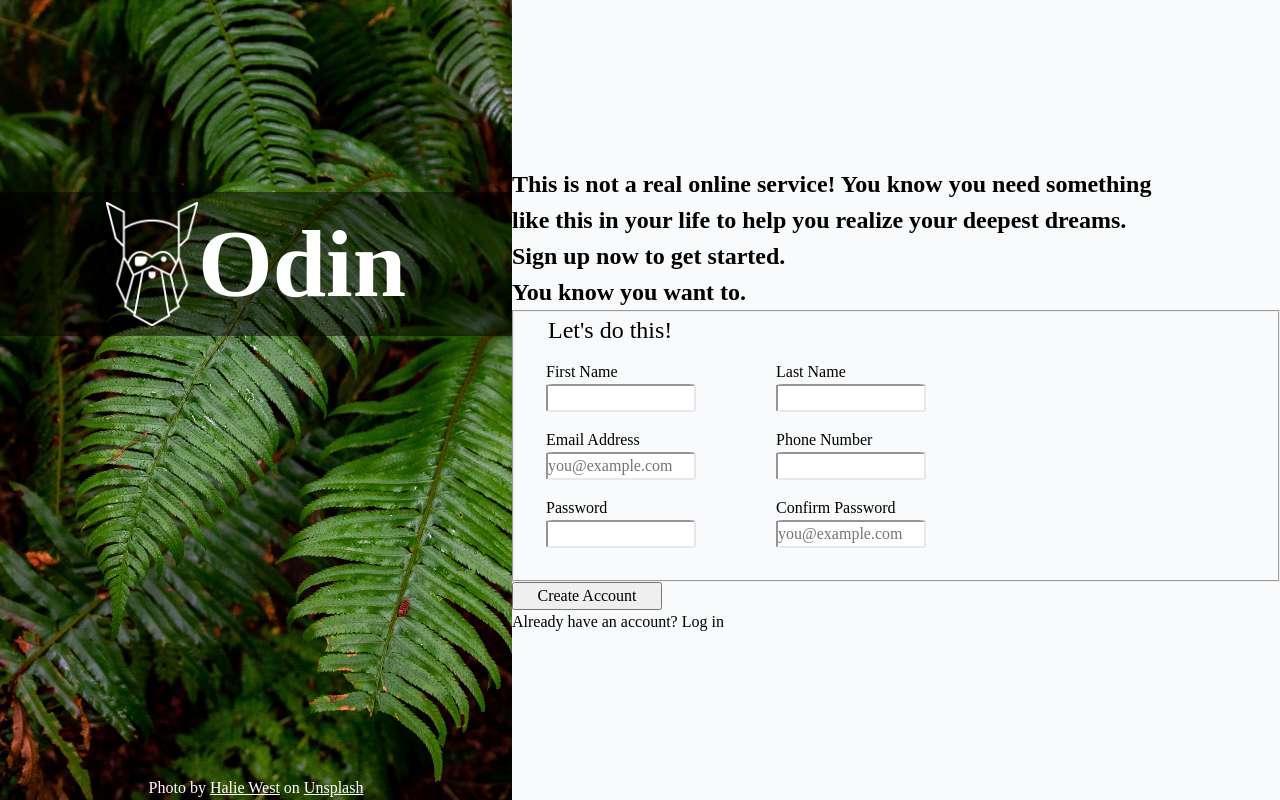
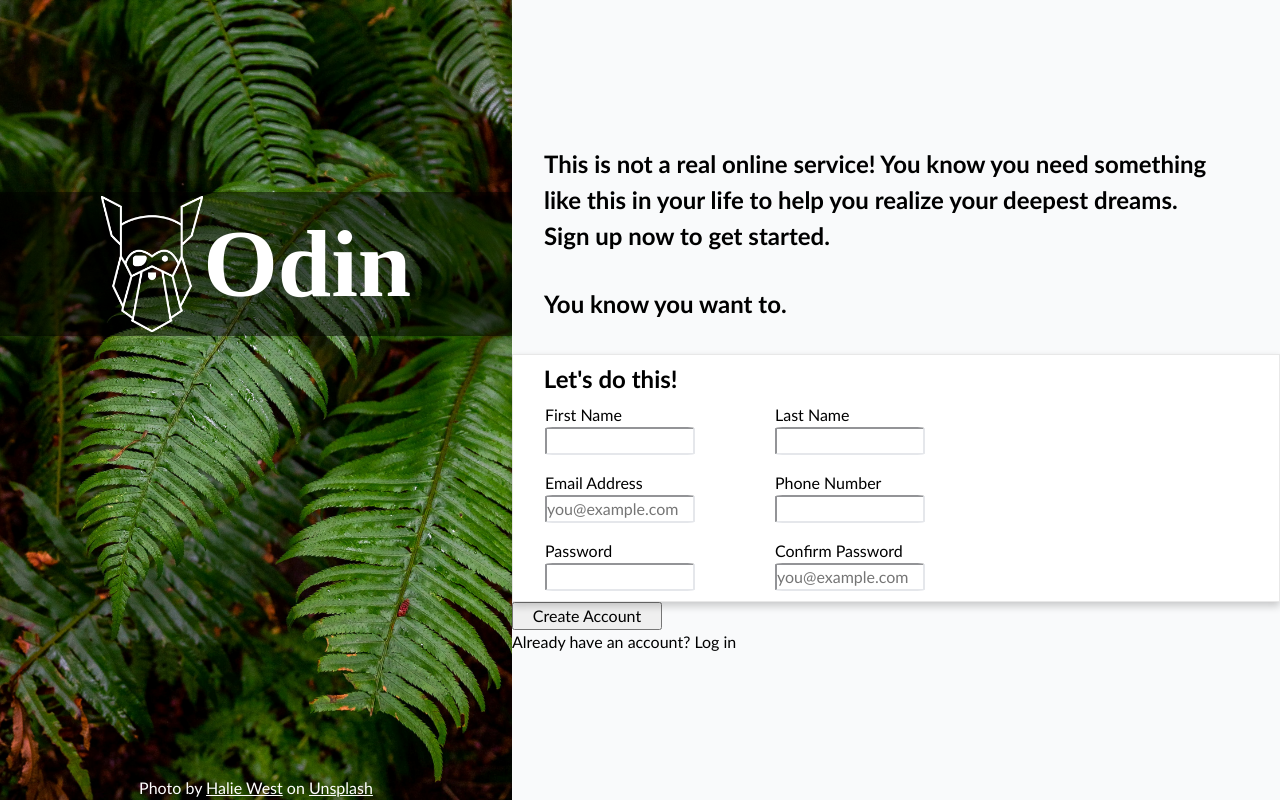
Before and after one commit to fab44-cloud/sign-up-form, a plain HTML site: page index.html in a window 1280 px wide. Drawn offline with Linux system fonts and the light colour scheme.

Commit message:
Prevent logo from shrinking too small and add box shadow to fieldset

```diff
--- a/styles.css
+++ b/styles.css
@@ -4,6 +4,7 @@
 
 * {
     margin: 0;
+    font-family:'Trebuchet MS', 'Lucida Sans Unicode', 'Lucida Grande', 'Lucida Sans', Arial, sans-serif;
 }
 
 body {
@@ -57,7 +58,8 @@ h1, h2, h3, h4, h5, h6 {
 }
 
 .transparent-bar img {
-    width: 18%;
+    width: 20%;
+    min-width: 6rem;
 }
 
 h1 {
@@ -79,6 +81,22 @@ footer a {
     flex-direction: column;
     justify-content: center;
     flex: 0.6;
+    --left-pad: 2rem;
+}
+
+.main-text-container h2 {
+    padding-left: var(--left-pad);
+    padding-bottom: 2rem;
+    font-weight: bold;
+}
+
+.form-container {
+    position: relative;
+    padding-left: var(--left-pad);
+    padding-top: 2rem;
+    background-color: white;
+    border: 1px solid rgba(37, 37, 37, 0.1);
+    box-shadow: 0px 4px 8px rgba(0, 0, 0, 0.2);
 }
 
 .questions {
@@ -106,16 +124,12 @@ textarea {
     padding: 0;
 }
 
-fieldset {
-    position: relative;
-    padding: 2rem;
-}
-
 legend {
     position: absolute;
-    top: 0;
-    left: 2;
+    top: 0.4rem;
+    left: 1.8rem;
     font-size: 1.5rem;
+    font-weight: bold;
 }
 
 label {
```
